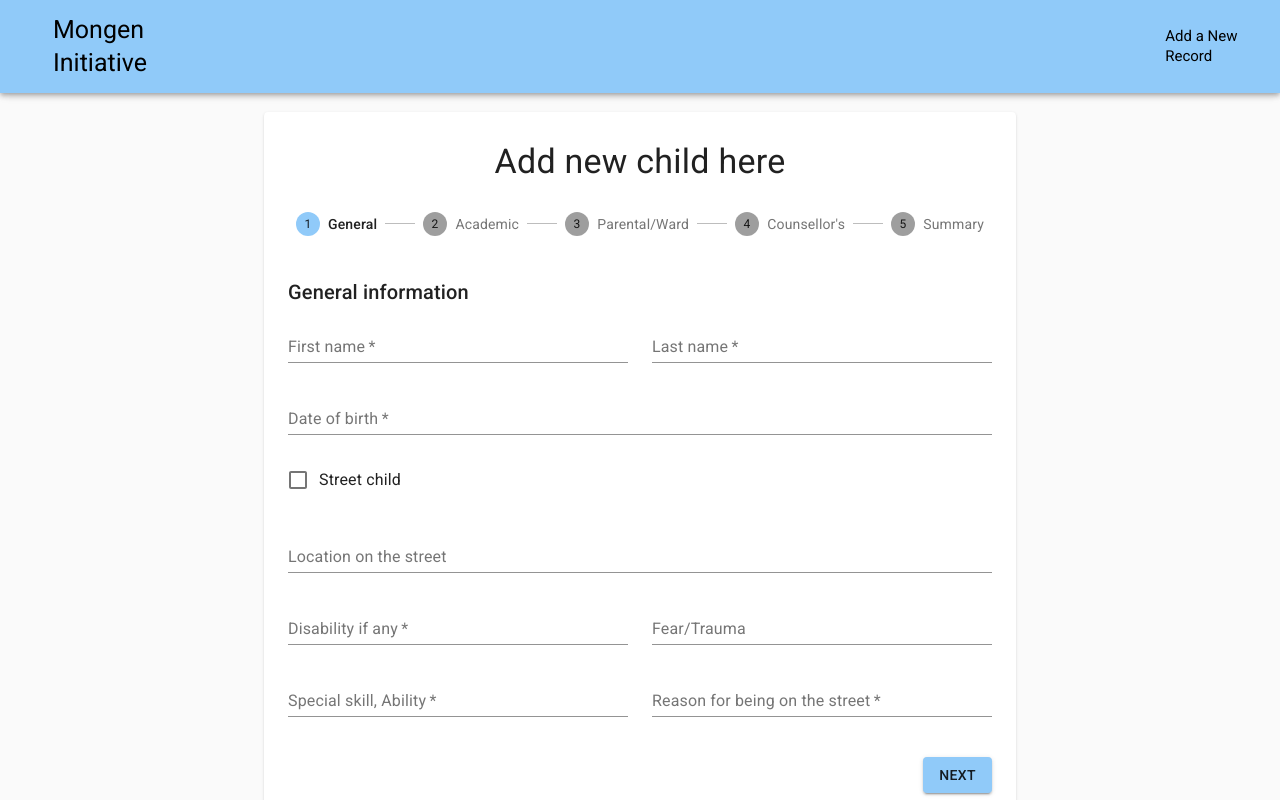
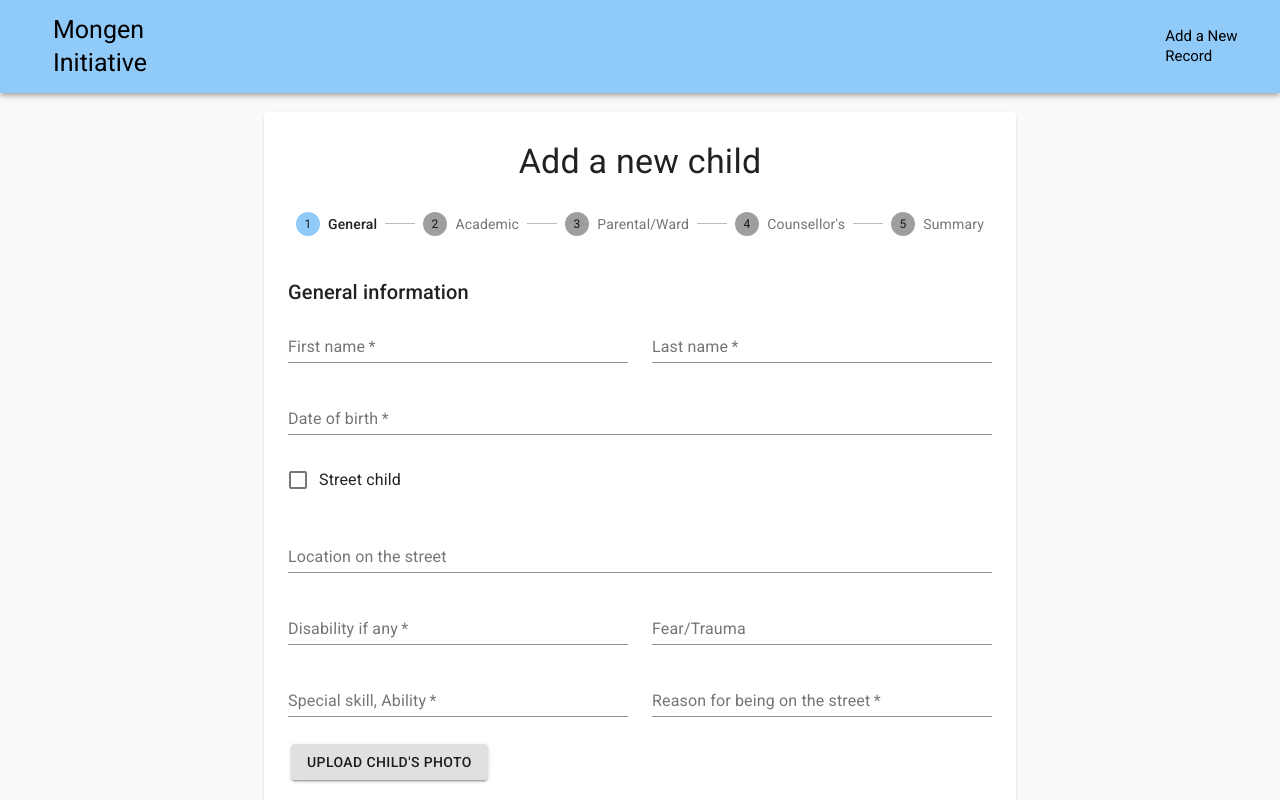
Before and after one commit to Mongen-Initiative/mongen-frontend, a Next.js app: page /newRecord in a window 1280 px wide. Built offline with nearby package versions, Linux system fonts and the light colour scheme.

Commit message:
photo upload added

```diff
--- a/components/templates/newRecordSteps.tsx
+++ b/components/templates/newRecordSteps.tsx
@@ -4,7 +4,7 @@ import Typography from '@material-ui/core/Typography';
 import TextField from '@material-ui/core/TextField';
 import FormControlLabel from '@material-ui/core/FormControlLabel';
 import Checkbox from '@material-ui/core/Checkbox';
-import { makeStyles, List, ListItem, ListItemText } from '@material-ui/core';
+import { makeStyles, List, ListItem, ListItemText, Button } from '@material-ui/core';
 
 export function GeneralInfoStep() {
   return (
@@ -91,6 +91,17 @@ export function GeneralInfoStep() {
             autoComplete="shipping country"
           />
         </Grid>
+        <Button
+            variant="contained"
+            component="label"
+            style = {{margin:"15px"}}
+        >
+        Upload Child's photo
+        <input
+            type="file"
+            style={{ display: "none" }}
+        />
+        </Button>
       </Grid>
     </div>
   );
--- a/pages/newRecord.tsx
+++ b/pages/newRecord.tsx
@@ -91,7 +91,7 @@ export default function AddNewRecord() {
           <Container className={classes.layout}>
             <Paper className={classes.paper}>
               <Typography component="h1" variant="h4" align="center" style={{paddingTop:"5px", paddingBottom:"5px"}}>
-                Add new child here
+                Add a new child
               </Typography>
               <Stepper activeStep={activeStep} className={classes.stepper}>
                 {steps.map((label) => (
```
